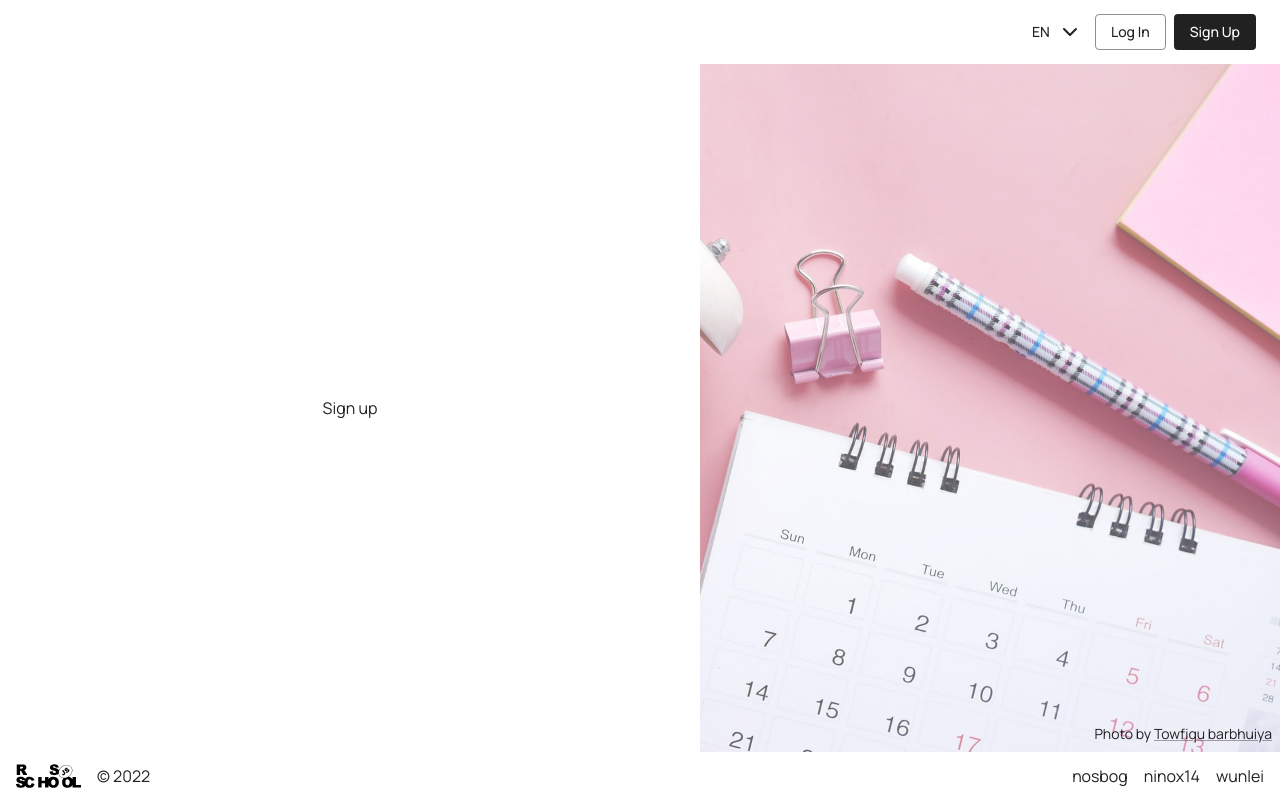
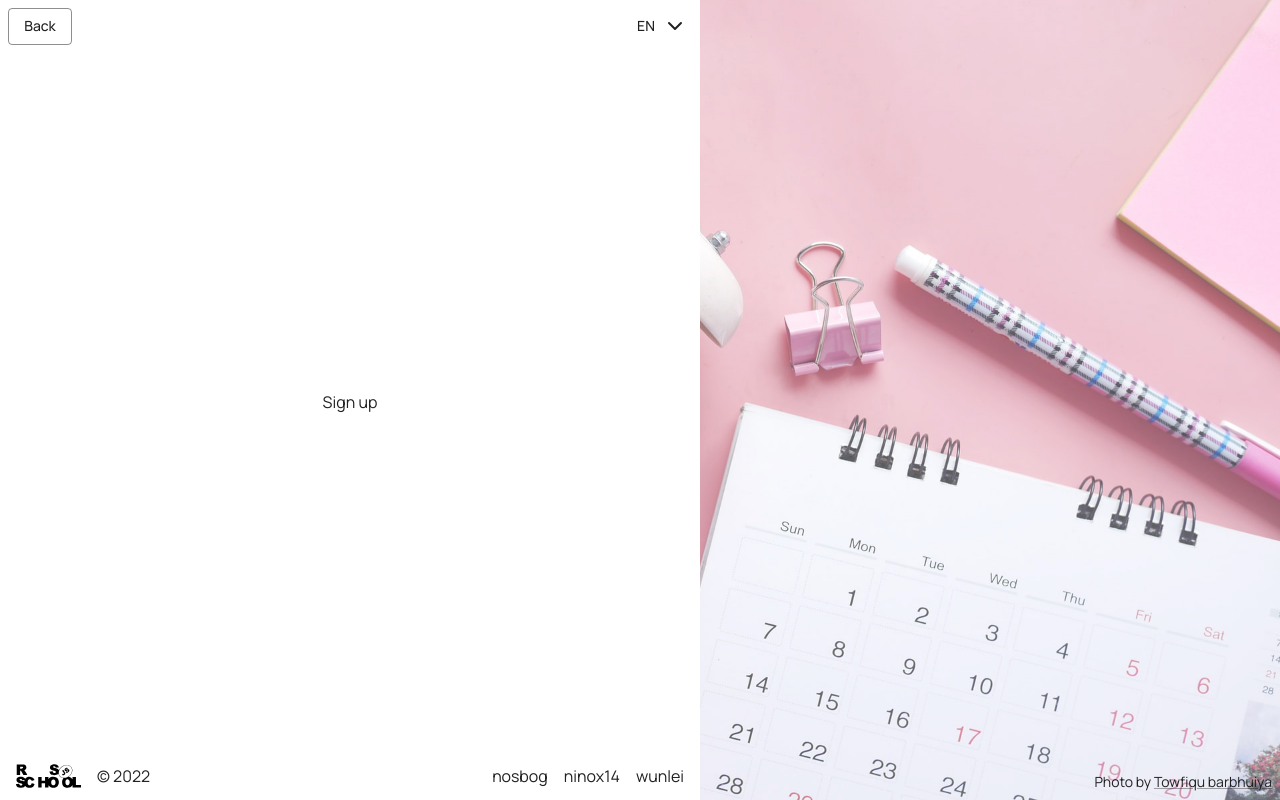
Before and after one commit to wunlei/project-management-app, a React (Create React App) app: page /signup in a window 1280 px wide. Built offline with nearby package versions, Linux system fonts and the light colour scheme.

Commit message:
feat: update AuthPage layout and localization

```diff
--- a/src/components/Router/AppRouter.tsx
+++ b/src/components/Router/AppRouter.tsx
@@ -17,12 +17,13 @@ function AppRouter() {
           <Route index element={<HomePage />}></Route>
           <Route path="projects" element={<ProjectsPage />}></Route>
           <Route path="projects/:boardId" element={<BoardPage />} />
-          <Route element={<AuthPage />}>
-            <Route path="signup" element={<SignupForm />} />
-            <Route path="login" element={<LoginForm />} />
-          </Route>
+
           <Route path="user" element={<UserPage />}></Route>
           <Route path="*" element={<NotFoundPage />} />
+        </Route>
+        <Route element={<AuthPage />}>
+          <Route path="/signup" element={<SignupForm />} />
+          <Route path="/login" element={<LoginForm />} />
         </Route>
       </Routes>
     </BrowserRouter>
--- a/src/localization/resources/en.json
+++ b/src/localization/resources/en.json
@@ -15,5 +15,6 @@
   "Add Task": "Add Task",
   "Open": "Open",
   "Edit": "Edit",
-  "Delete": "Delete"
+  "Delete": "Delete",
+  "Back": "Back"
 }
--- a/src/localization/resources/ru.json
+++ b/src/localization/resources/ru.json
@@ -15,5 +15,6 @@
   "Add Task": "Добавить задачу",
   "Open": "Открыть",
   "Edit": "Редактировать",
-  "Delete": "Удалить"
+  "Delete": "Удалить",
+  "Back": "Назад"
 }
--- a/src/pages/Auth/AuthPage.tsx
+++ b/src/pages/Auth/AuthPage.tsx
@@ -1,8 +1,15 @@
+import { useTranslation } from 'react-i18next';
 import { Outlet } from 'react-router-dom';
-import { Stack, Link, Typography } from '@mui/material';
+import { Link as RouterLink } from 'react-router-dom';
+import { Stack, Link, Typography, Button } from '@mui/material';
+import Footer from 'components/Footer/Footer';
+import LangMenu from 'components/LangMenu/LangMenu';
+import { team } from 'constants/appConstants';
 import bg from 'assets/img/towfiqu-barbhuiya-jOeh3Lv88xA-unsplash.jpg';
 
 function AuthPage() {
+  const { t } = useTranslation();
+
   return (
     <Stack
       height="100vh"
@@ -15,11 +22,9 @@ function AuthPage() {
       }}
     >
       <Stack
-        component="main"
         bgcolor="white"
         flex={1}
-        alignItems="center"
-        justifyContent="center"
+        justifyContent="space-between"
         width="100%"
         sx={{
           zIndex: 1,
@@ -28,7 +33,16 @@ function AuthPage() {
           },
         }}
       >
-        <Outlet />
+        <Stack justifyContent="space-between" direction="row" padding={1}>
+          <Button component={RouterLink} to="/" variant="outlined">
+            {t('Back')}
+          </Button>
+          <LangMenu />
+        </Stack>
+        <Stack alignItems="center">
+          <Outlet />
+        </Stack>
+        <Footer data={team} />
       </Stack>
       <Typography
         variant="body2"
```
